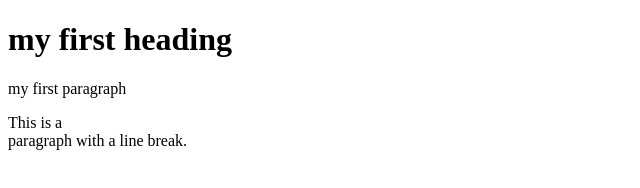
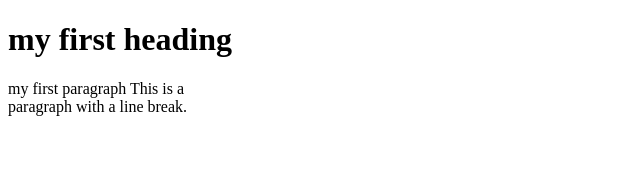
Before and after one commit to oisiana/oisiana.github.io, a plain HTML site: page index.html in a window 1280 px wide. Shown: the whole page, without its empty margins (0-640 px from the left). Drawn offline with Linux system fonts and the light colour scheme.

Commit message:
Update index.html

```diff
--- a/index.html
+++ b/index.html
@@ -2,7 +2,7 @@
 <html>
 <body>
 <h1> my first heading </h1>
-<p> my first paragraph </p>
-<p>This is a <br> paragraph with a line break.</p>
+<p1> my first paragraph </p1>
+<p2>This is a <br> paragraph with a line break.</p2>
 </body>
 </html>
```
